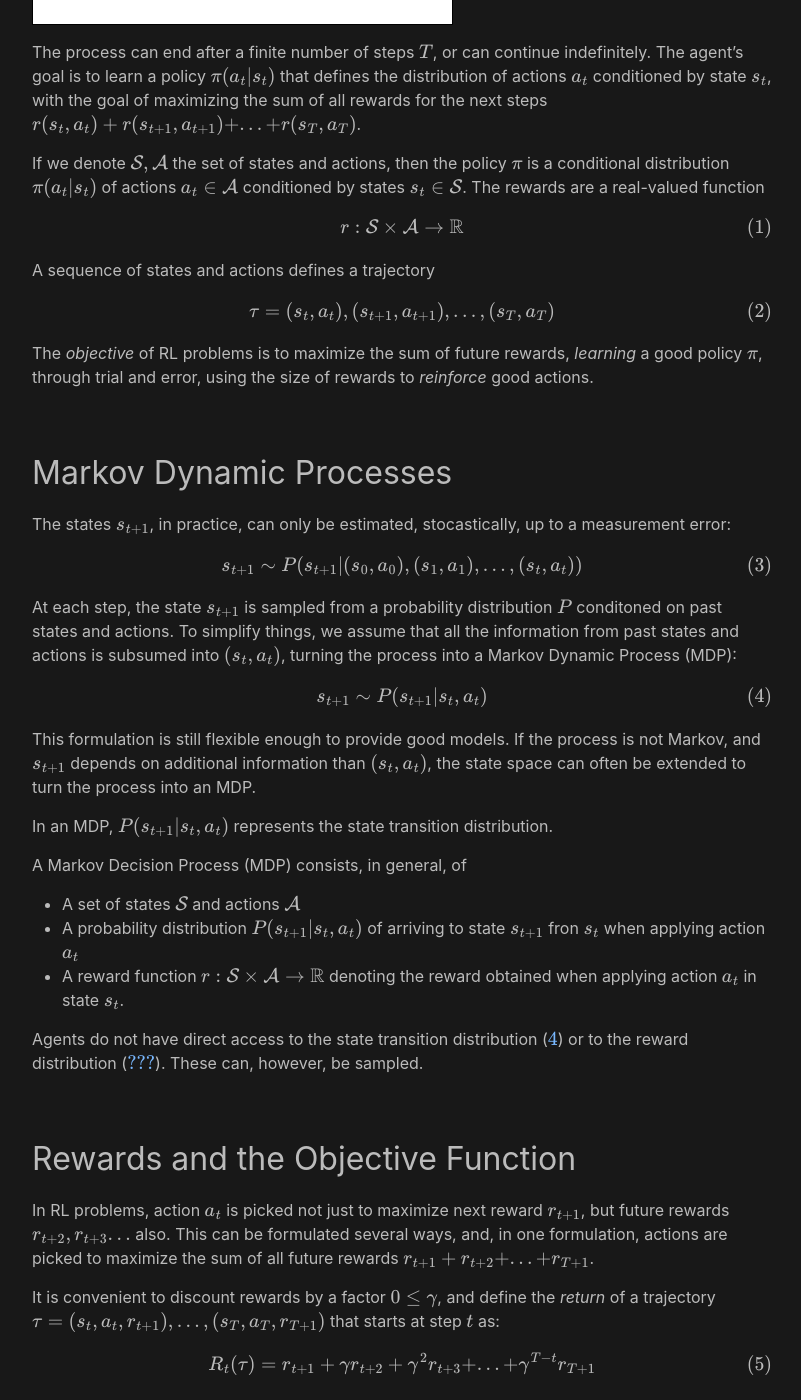
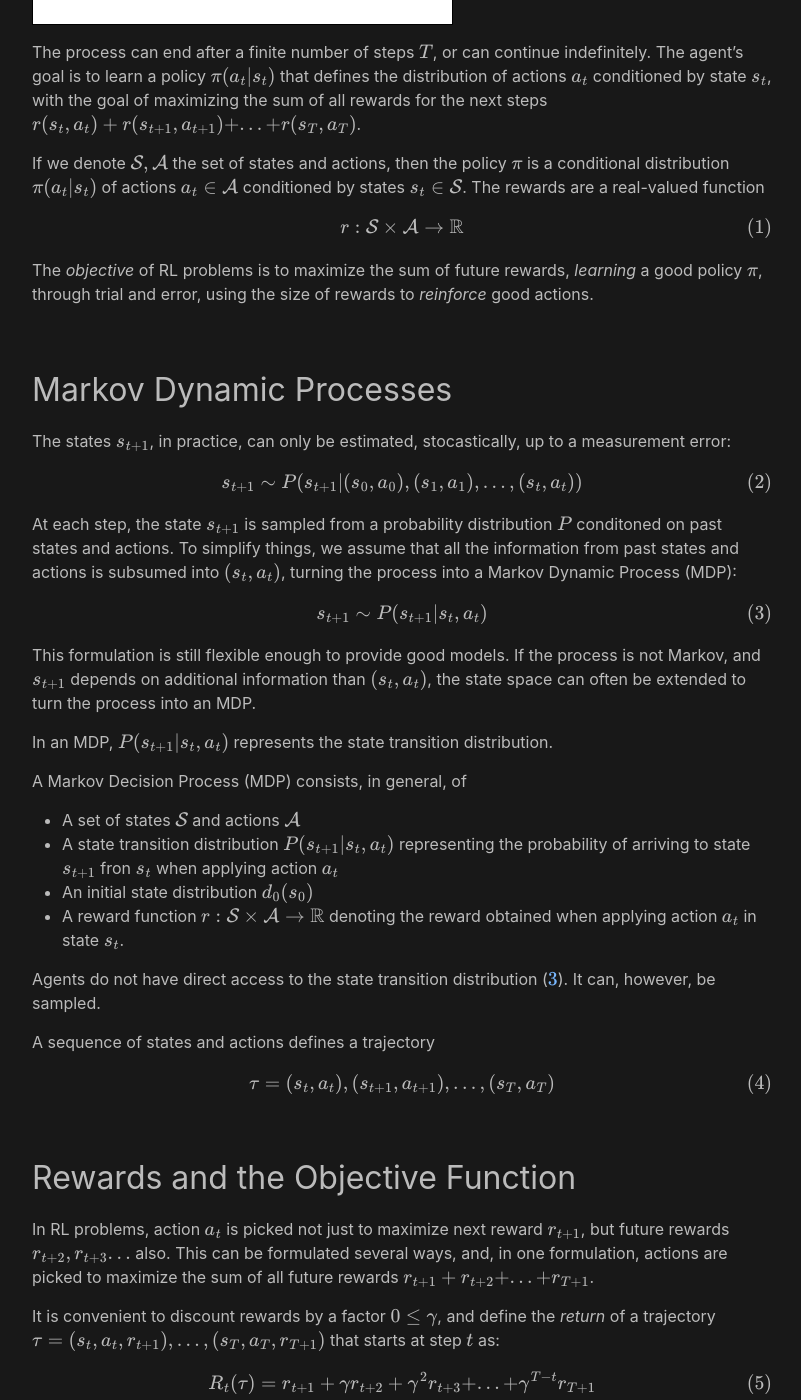
Before and after one commit to analytiq-hub/sigagent.github.io, a Jekyll site: the page built from machine_learning/_posts/2021-01-22-reinforce.md, in a window 1280 px wide and 1400 px high, scrolled down 2093 px. Shown: the whole window, without its empty margins (238-1039 px from the left). Built offline with Jekyll 4.4.1, drawn with Linux system fonts in a browser that asks for light colours; formulas are drawn with MathJax 3; a script that is not in the unit is left out.

Commit message:
*** empty log message ***

```diff
--- a/machine_learning/_posts/2021-01-22-reinforce.md
+++ b/machine_learning/_posts/2021-01-22-reinforce.md
@@ -49,14 +49,6 @@ r : \mathcal{S} \times \mathcal{A} \rightarrow \mathbb{R}
 \end{equation}
 $$
 
-A sequence of states and actions defines a trajectory
-
-$$
-\begin{equation} \label{eq:tau}
-\tau = (s_t, a_t), (s_{t+1}, a_{t+1}), ... , (s_T, a_T)
-\end{equation}
-$$
-
 The *objective* of RL problems is to maximize the sum of future rewards, *learning* a good policy $$\pi$$, through trial and error, using the size of rewards to *reinforce* good actions.
 
 ## Markov Dynamic Processes
@@ -83,10 +75,20 @@ In an MDP, $$P(s_{t+1} \vert s_t,a_t)$$ represents the state transition distribu
 
 A Markov Decision Process (MDP) consists, in general, of
 * A set of states $$\mathcal{S}$$ and actions $$\mathcal{A}$$
-* A probability distribution $$P(s_{t+1} \vert s_t, a_t)$$ of arriving to state $$s_{t+1}$$ fron $$s_{t}$$ when applying action $$a_t$$
+* A state transition distribution $$P(s_{t+1} \vert s_t, a_t)$$ representing the probability of arriving to state $$s_{t+1}$$ fron $$s_{t}$$ when applying action $$a_t$$
+* An initial state distribution $$d_0(s_0)$$
 * A reward function $$r : \mathcal{S} \times \mathcal{A} \rightarrow \mathbb{R}$$ denoting the reward obtained when applying action $$a_t$$ in state $$s_t$$.
 
-Agents do not have direct access to the state transition distribution (\ref{eq:state_transition_dist}) or to the reward distribution (\ref{eq:reward_dist}). These can, however, be sampled.
+Agents do not have direct access to the state transition distribution (\ref{eq:state_transition_dist}). It can, however, be sampled.
+
+A sequence of states and actions defines a trajectory
+
+$$
+\begin{equation} \label{eq:tau}
+\tau = (s_t, a_t), (s_{t+1}, a_{t+1}), ... , (s_T, a_T)
+\end{equation}
+$$
+
 
 ## Rewards and the Objective Function
 
```
